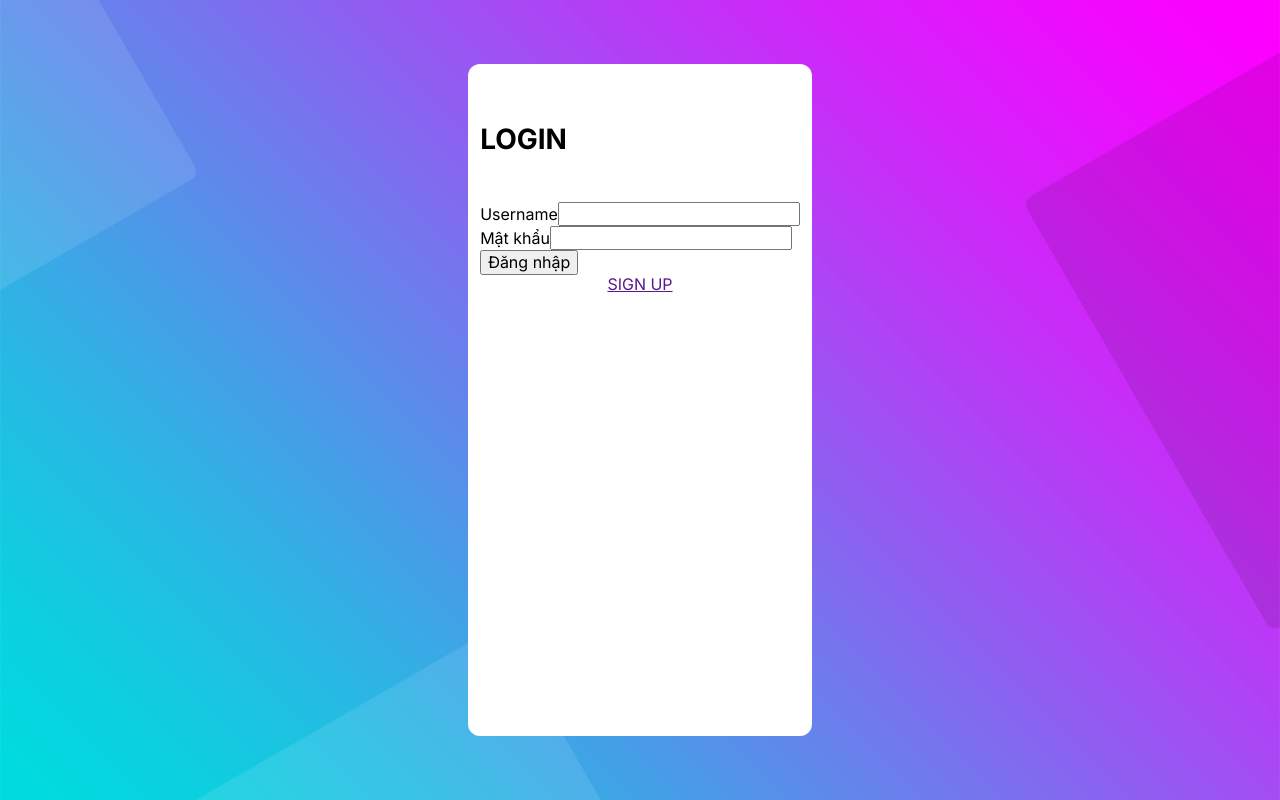
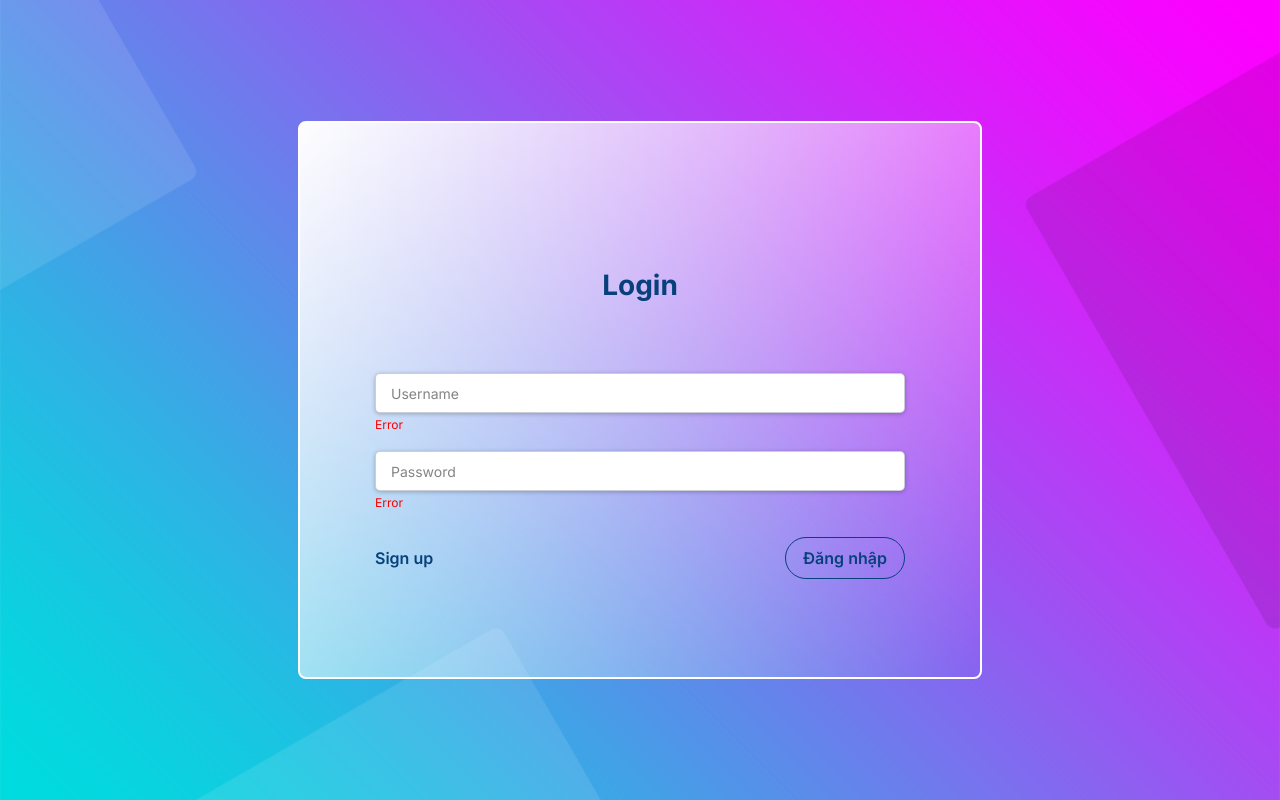
Before and after one commit to Doan1412/book-review, a Next.js app in the folder client/: page /login in a window 1280 px wide. Built offline with nearby package versions, Linux system fonts and the light colour scheme.

Commit message:
Login page

```diff
--- a/client/src/app/common.scss
+++ b/client/src/app/common.scss
@@ -3,6 +3,13 @@ $fontSizeNormal: 16px;
 $fontSizeMedium: 18px;
 $fontSizeLarge: 28px;
 
+$fontBold: 700;
+$fontWeight: 600;
+$fontMedium: 500;
+$fontNormal: 400;
+$fontLight: 300;
+
 $lineColor: #d8d7d7;
 
 $textColor: #0e0f3b;
+$titleColor: #07407b;
--- a/client/src/shared/components/login/LoginForm.tsx
+++ b/client/src/shared/components/login/LoginForm.tsx
@@ -1,17 +1,33 @@
+import styles from './login-form.module.scss';
+
 export default function LoginForm() {
     return (
-        <div>
-            <div>
-                <label>Username</label>
-                <input />
+        <>
+            <div className={styles['form-item']}>
+                <input
+                    className={styles['input-container']}
+                    placeholder="Username"
+                />
+
+                <p className={styles['error-message']}>Error</p>
             </div>
 
-            <div>
-                <label>Mật khẩu</label>
-                <input />
+            <div className={styles['form-item']}>
+                <input
+                    className={styles['input-container']}
+                    placeholder="Password"
+                />
+
+                <p className={styles['error-message']}>Error</p>
             </div>
 
-            <button type="button">Đăng nhập</button>
-        </div>
+            <div className={styles['actions']}>
+                <div className={styles['sign-up']}>Sign up</div>
+
+                <button type="button" className={styles['login-btn']}>
+                    Đăng nhập
+                </button>
+            </div>
+        </>
     );
 }
--- /dev/null
+++ b/client/src/shared/components/login/login-form.module.scss
@@ -0,0 +1,69 @@
+@import '@/app/common.scss';
+
+.form-item {
+    display: flex;
+    flex-direction: column;
+    margin-top: 8px;
+    min-height: 70px;
+
+    input {
+        margin-bottom: 5px;
+        padding: 10px 15px;
+        border-radius: 5px;
+        border: 1px solid var(--09224B, rgba(9, 34, 75, 0.22));
+        box-shadow: 0px 1px 4px 0px rgba(0, 0, 0, 0.25);
+
+        &:focus {
+            outline: none;
+        }
+
+        &::placeholder {
+            color: var(--848484, #848484);
+            font-size: 14px;
+            font-weight: 400;
+            line-height: normal;
+        }
+    }
+
+    .error-message {
+        margin: 0;
+        color: red;
+        font-size: 12px;
+        text-align: left;
+    }
+}
+
+.actions {
+    display: flex;
+    margin-top: 16px;
+    flex-direction: row;
+    align-items: center;
+    justify-content: space-between;
+
+    .sign-up {
+        cursor: pointer;
+        font-size: 16px;
+        color: $titleColor;
+        line-height: normal;
+        font-weight: $fontWeight;
+    }
+
+    .login-btn {
+        padding: 10px;
+        cursor: pointer;
+        min-width: 120px;
+        text-align: center;
+        color: $titleColor;
+        border-radius: 25px;
+        line-height: normal;
+        font-weight: $fontWeight;
+        font-size: $fontSizeNormal;
+        background-color: transparent;
+        border: 0.1px solid $titleColor;
+
+        &:hover {
+            color: white;
+            background-color: $titleColor;
+        }
+    }
+}
--- a/client/src/shared/containers/login/LoginContainer.tsx
+++ b/client/src/shared/containers/login/LoginContainer.tsx
@@ -8,10 +8,6 @@ export default function LoginContainer() {
                 <h5 className={styles['title']}>Login</h5>
 
                 <LoginForm />
-
-                <div className={styles['signup-link']}>
-                    <a href="">Sign up</a>
-                </div>
             </div>
         </div>
     );
--- a/client/src/shared/containers/login/login-container.module.scss
+++ b/client/src/shared/containers/login/login-container.module.scss
@@ -10,23 +10,29 @@
     background-repeat: no-repeat;
 
     display: flex;
+    align-items: center;
     justify-content: center;
 
     .login-container {
-        margin: 5%;
-        padding: 12px;
-        border-radius: 12px;
-        background-color: white;
+        width: 530px;
+        margin: 30% 0;
+        padding: 98px 75px;
+        border-radius: 8px;
+        border: 2px solid #fff;
+        background: linear-gradient(
+            132deg,
+            #fff -0.91%,
+            rgba(255, 255, 255, 0) 98.79%
+        );
 
         .title {
+            display: flex;
+            color: $titleColor;
+            line-height: normal;
+            padding-bottom: 24px;
+            font-weight: $fontBold;
+            justify-content: center;
             font-size: $fontSizeLarge;
-            text-transform: uppercase;
-        }
-
-        .signup-link {
-            text-transform: uppercase;
-            text-decoration: none;
-            text-align: center;
         }
     }
 }
```
